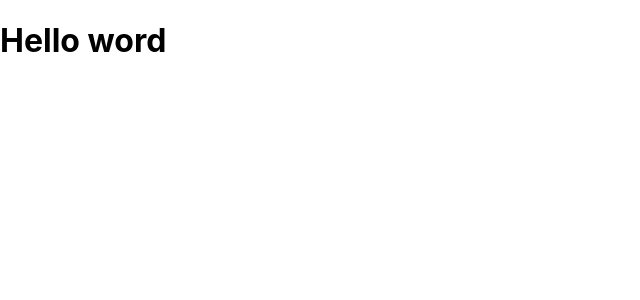
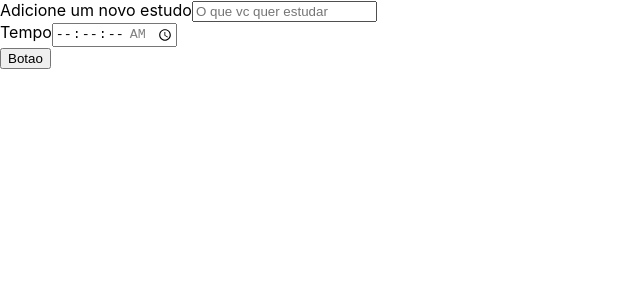
Before and after one commit to cristopherpds/alura-studies, a React (Create React App) app: page / in a window 1280 px wide. Shown: the top 300 px of the page, without its empty margins (0-640 px from the left). Built offline with nearby package versions, Linux system fonts and the light colour scheme.

Commit message:
Component rendering

```diff
--- a/src/App.tsx
+++ b/src/App.tsx
@@ -1,10 +1,11 @@
 import React from 'react';
+import Formulario from './components/Formulario';
 
 
 function App() {
   return (
     <div className="App">
-      <h1>Hello word</h1>
+      <Formulario/>
     </div>
   );
 }
```
